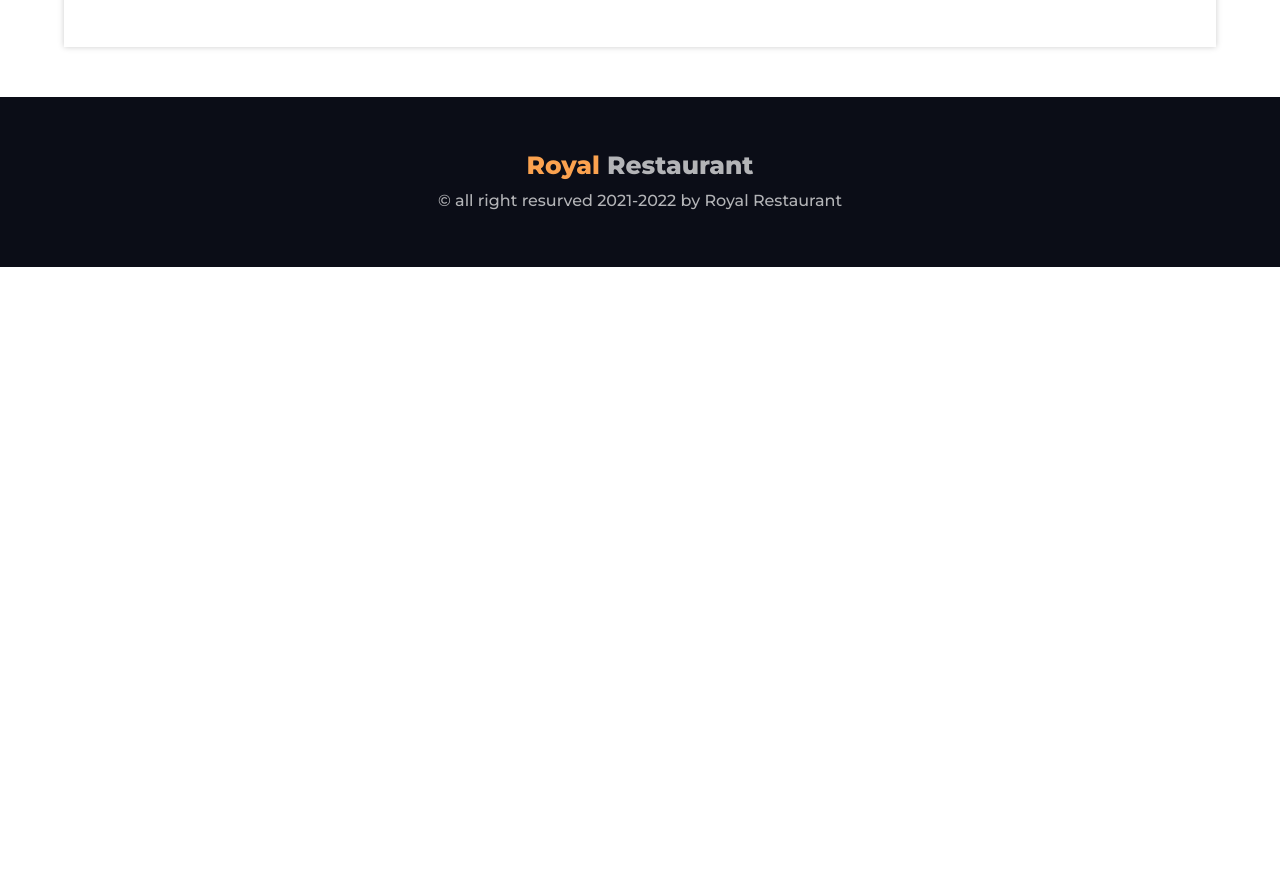
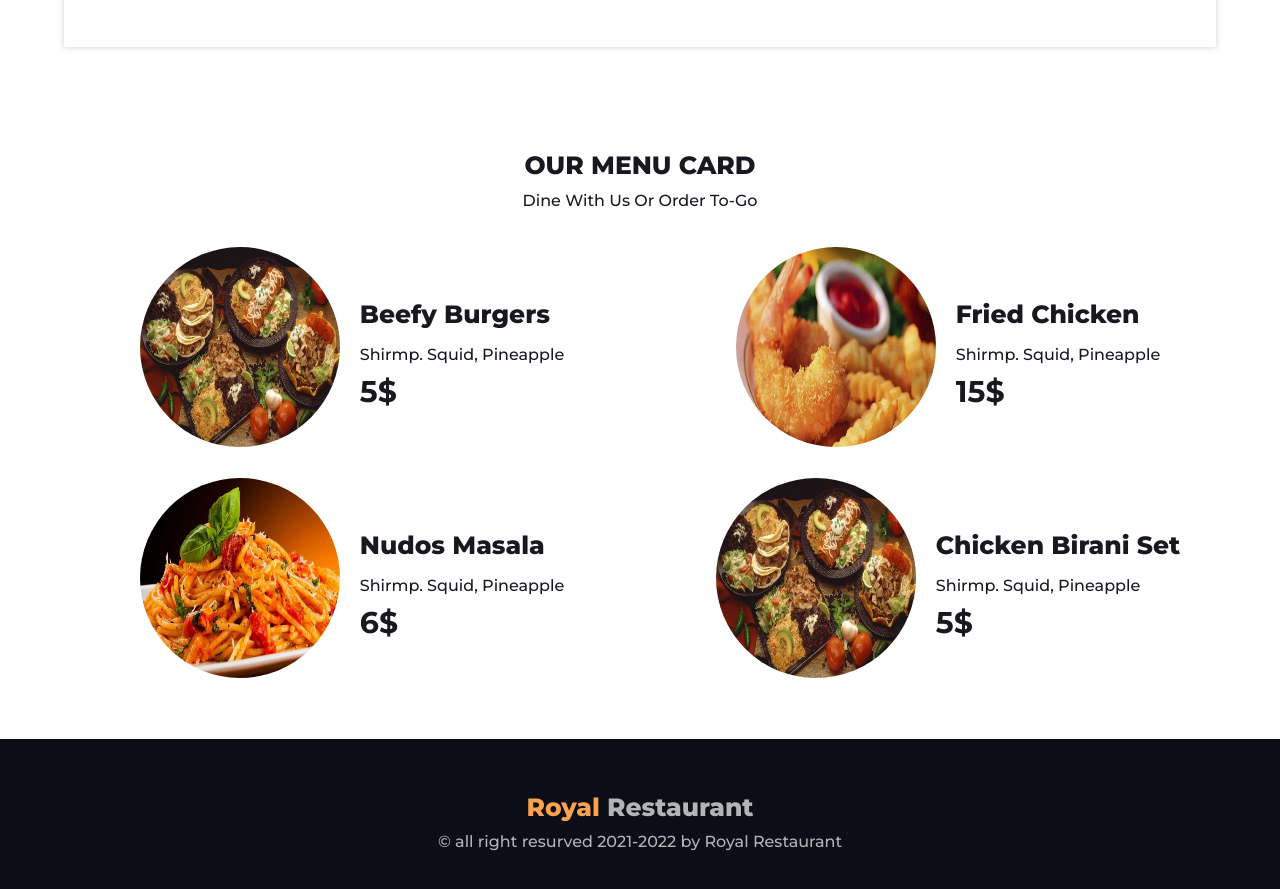
Before and after one commit to engrasel/assignment-1, a plain HTML site: page index.html in a window 1280 px wide. Shown: the part 2123-3012 px from the top of the page. Before the commit the page ends 2390 px from the top, so only its background shows below. Drawn offline with Linux system fonts and the light colour scheme.

Commit message:
menu card section add

```diff
--- a/index.html
+++ b/index.html
@@ -39,9 +39,8 @@
             </div>
             <div class="about_content">
                 <h2 class="heading2">about us</h2>
-                <p class="my-30">We Believe in Quality. All around. Quality food can’t be made without quality
-                    initiative. Find out
-                    about the general population driving The ‘Organization Name’.</p>
+                <p class="my-30">We love restaurants as much as you do. That’s why we’ve been helping them fill tables
+                    since 1999. Welcome to Royal restaurant</p>
                 <a href="https://www.linkedin.com/in/engrasel/" target="_blank" class="d-btn">contact us</a>
             </div>
         </div>
@@ -53,25 +52,26 @@
         <div class="wrapper">
             <div class="recipies_bio">
                 <h2 class="heading2">our recipies</h2>
-                <p>Lorem Ipsum is simply dummy text of the printing and typesetting industry. Lorem Ipsum has a the
-                    industry's standard dummy text ever since the 1500s.</p>
+                <p>Royal Restaruant is Bangladeshi’s own fast food restaurants chain offering Burgers, French fries,
+                    Milkshakes,
+                    Smoothies and so much more.</p>
             </div>
             <div class="recipies_list d-flex">
                 <div class="recipies_item">
                     <img src="images/food1.jpg" alt="food1">
-                    <h3 class="heading3">Recipie Title</h3>
+                    <h3 class="heading3">Chicken Birani</h3>
                     <p>Lorem ipsum dolor sit amet, consectetur adipiscing elit. Lacus, fermentum amet faucibus sed id
                         nisi lectus at.</p>
                 </div>
                 <div class="recipies_item">
                     <img src="images/food2.jpg" alt="food1">
-                    <h3 class="heading3">Recipie Title</h3>
+                    <h3 class="heading3">Fried Chicken</h3>
                     <p>Lorem ipsum dolor sit amet, consectetur adipiscing elit. Lacus, fermentum amet faucibus sed id
                         nisi lectus at.</p>
                 </div>
                 <div class="recipies_item">
                     <img src="images/food3.jpg" alt="food1">
-                    <h3 class="heading3">Recipie Title</h3>
+                    <h3 class="heading3">Nudos Masala</h3>
                     <p>Lorem ipsum dolor sit amet, consectetur adipiscing elit. Lacus, fermentum amet faucibus sed id
                         nisi lectus at.</p>
                 </div>
@@ -101,6 +101,65 @@
     </section>
     <!-- Success_Counter Section End /-->
 
+    <!--  menu card Section Start -->
+    <section class="menu_card">
+        <div class="wrapper">
+            <div class="menu_bio">
+                <h2 class="heading3">our menu card</h2>
+                <p class="">Dine with us or order to-go</p>
+            </div>
+            <div class="menu_card_list">
+
+                <div class="menu_card_list_item">
+                    <div class="menu_featured_img">
+                        <img src="images/food1.jpg" alt="food1">
+                    </div>
+                    <div class="menu_info">
+                        <h3 class="heading3">Beefy Burgers</h3>
+                        <p>Shirmp. Squid, Pineapple</p>
+                        <h4 class="menu_price">5$</h4>
+                    </div>
+
+                </div>
+                <div class="menu_card_list_item">
+                    <div class="menu_featured_img">
+                        <img src="images/food2.jpg" alt="food2">
+                    </div>
+                    <div class="menu_info">
+                        <h3 class="heading3">Fried Chicken</h3>
+                        <p>Shirmp. Squid, Pineapple</p>
+                        <h4 class="menu_price">15$</h4>
+                    </div>
+
+                </div>
+                <div class="menu_card_list_item">
+                    <div class="menu_featured_img">
+                        <img src="images/food3.jpg" alt="menu1">
+                    </div>
+                    <div class="menu_info">
+                        <h3 class="heading3">Nudos Masala</h3>
+                        <p>Shirmp. Squid, Pineapple</p>
+                        <h4 class="menu_price">6$</h4>
+                    </div>
+
+                </div>
+                <div class="menu_card_list_item">
+                    <div class="menu_featured_img">
+                        <img src="images/food1.jpg" alt="food4">
+                    </div>
+                    <div class="menu_info">
+                        <h3 class="heading3"> Chicken Birani Set</h3>
+                        <p>Shirmp. Squid, Pineapple</p>
+                        <h4 class="menu_price">5$</h4>
+                    </div>
+
+                </div>
+
+            </div>
+        </div>
+    </section>
+    <!-- menu card Section End /-->
+
     <!-- footer Start -->
     <footer class="footer">
         <h3 class="heading3 Restaurant_name"><span class="text-highlight">Royal</span> Restaurant</h3>
--- a/style.css
+++ b/style.css
@@ -121,6 +121,43 @@ section{
 }
 /*------------------ success_counter section end ------------------**/
 
+
+/*------------------ menu card Section Start ------------------*/
+.menu_bio{
+    text-align: center;
+    margin-bottom: 30px;
+    text-transform: capitalize;
+}
+.menu_bio h2{
+    text-transform: uppercase;
+}
+.menu_card_list {
+    display: grid;
+    grid-template-columns: 50% 50%;
+    grid-column-gap: 20px;
+    grid-row-gap: 20px;
+}
+.menu_card_list_item {
+    display: flex;
+    column-gap: 20px;
+    justify-content: center;
+    align-items: center;
+}
+.menu_featured_img img{
+    width: 200px;
+    height: 200px;
+    border-radius: 50%;
+}
+
+.menu_info p{
+    margin: 5px 0;
+}
+h4.menu_price {
+    font-size: 30px;
+}
+/*------------------ menu card Section end ------------------**/
+
+
 /*------------------ Footer Start ------------------*/
 footer{
     background-color: #0B0D17;
```
